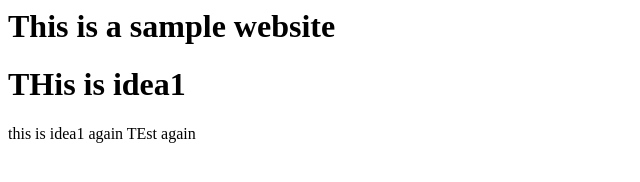
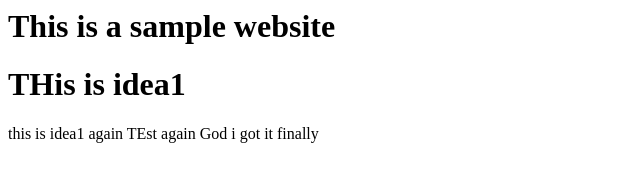
Before and after one commit to Ravifid/ravi_webtest, a plain HTML site: page index.html in a window 1280 px wide. Shown: the whole page, without its empty margins (0-640 px from the left). Drawn offline with Linux system fonts and the light colour scheme.

Commit message:
TEstnloy

```diff
--- a/index.html
+++ b/index.html
@@ -2,3 +2,4 @@
 <h1> THis is idea1</h1>
 <hi> this is idea1 again</hi>
 <hi> TEst again</hi>
+<hi>God i got it finally</hi>
```
